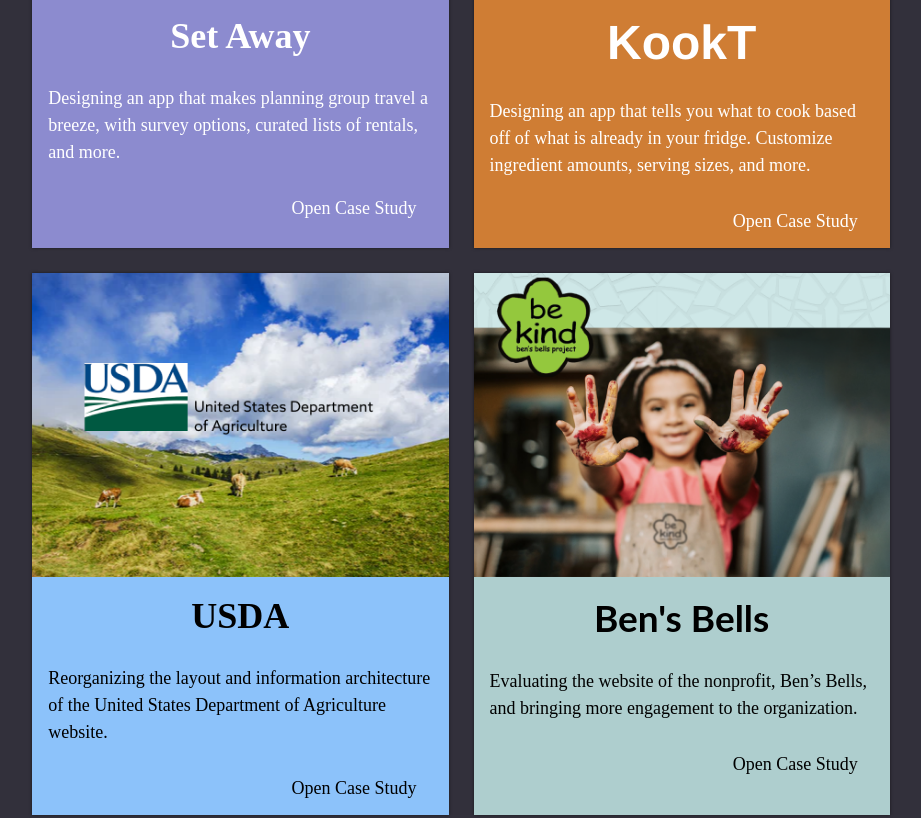
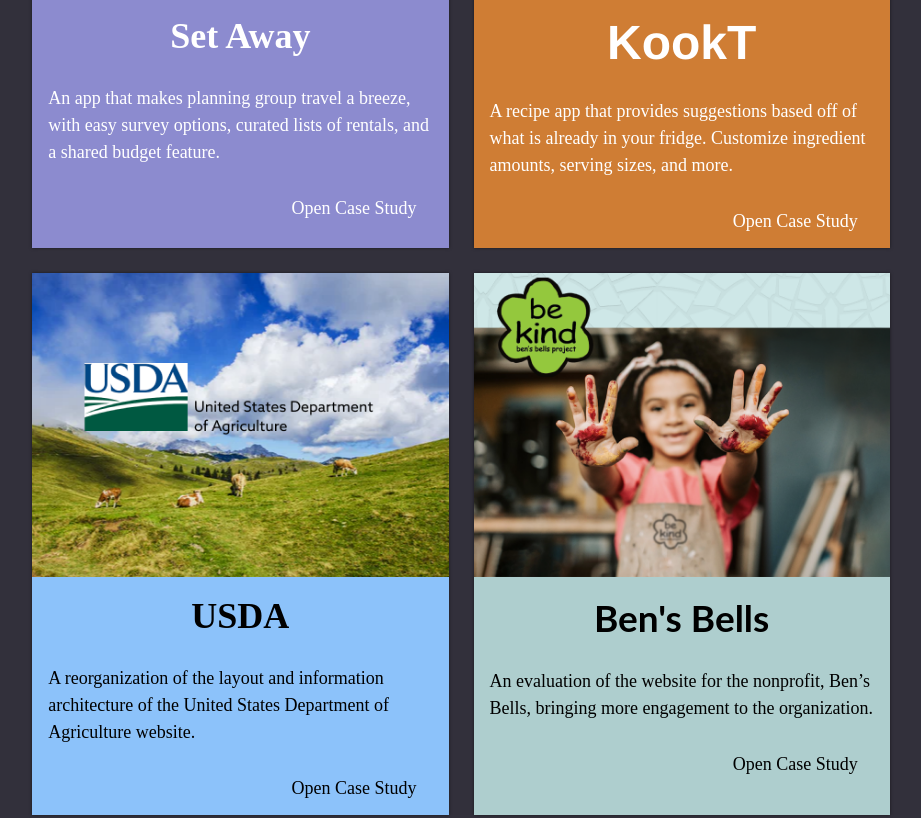
Before and after one commit to Rpref/UX_UI_HW_19, a plain HTML site: page index.html in a window 1280 px wide. Shown: the part 1907-2725 px from the top of the page, without its empty margins (179-1100 px from the left). Drawn offline with nearby package versions, Linux system fonts and the light colour scheme; files whose address does not match are found by name.

Commit message:
updated project descriptions

```diff
--- a/index.html
+++ b/index.html
@@ -73,7 +73,7 @@
         <div class="setAwayCard zoom">
             <img id="image" src="../UX_UI_HW_18/images/Set Away Image (1).png">
             <div class="setAwayHeader">Set Away</div>
-            <div class="setAwayText">Designing an app that makes planning group travel a breeze, with survey options, curated lists of rentals, and more.</div>
+            <div class="setAwayText">An app that makes planning group travel a breeze, with easy survey options, curated lists of rentals, and a shared budget feature.</div>
             <div class="card__linkWhite">
                     <a href="./index.html" class="card__linkWhite">Open Case Study</a>
             </div>
@@ -82,7 +82,7 @@
         <div class="kooktCard zoom">
             <img id="image" src="../UX_UI_HW_18/images/KookT Image.png">
             <div class="kooktHeader">KookT</div>
-            <div class="kooktText">Designing an app that tells you what to cook based off of what is already in your fridge. Customize ingredient amounts, serving sizes, and more.</div>
+            <div class="kooktText">A recipe app that provides suggestions based off of what is already in your fridge. Customize ingredient amounts, serving sizes, and more.</div>
             <div class="card__linkWhite">
                 <a href="./index.html" class="card__linkWhite">Open Case Study</a>
             </div>
@@ -91,7 +91,7 @@
         <div class="usdaCard zoom">
             <img id="image" src="../UX_UI_HW_18/images/USDA_Primary Image (1).png">
             <div class="usdaHeader">USDA</div>
-            <div class="usdaText">Reorganizing the layout and information architecture of the United States Department of Agriculture website.</div>
+            <div class="usdaText">A reorganization of the layout and information architecture of the United States Department of Agriculture website.</div>
             <div class="card__linkBlack">
                 <a href="./index.html" class="card__linkBlack">Open Case Study</a>
             </div>
@@ -100,7 +100,7 @@
         <div class="bensBellsCard zoom">
             <img id="image" src="../UX_UI_HW_18/images/Ben's Bells_Primary Image (1).png">
             <div class="bensBellsHeader">Ben's Bells</div>
-            <div class="bensBellsText">Evaluating the website of the nonprofit, Ben’s Bells, and bringing more engagement to the organization.</div>
+            <div class="bensBellsText">An evaluation of the website for the nonprofit, Ben’s Bells, bringing more engagement to the organization.</div>
             <div class="card__linkBlack">
                 <a href="./index.html" class="card__linkBlack">Open Case Study</a>
             </div>
```
